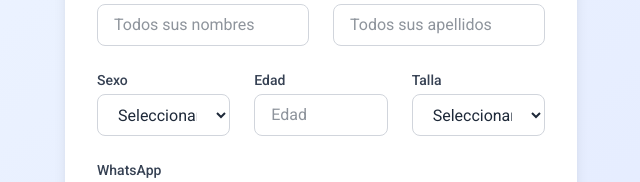
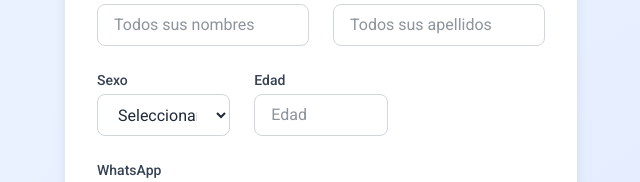
Before and after one commit to jcampbellg/campamento-2025, a Next.js app: page / in a window 1280 px wide. Shown: the part 216-398 px from the top of the page, without its empty margins (319-959 px from the left). Built offline with nearby package versions, Linux system fonts and the light colour scheme; what @prisma-db-1/client, react-hook-mask would draw is missing.

Commit message:
Remove shirt size

```diff
--- a/src/actions/registerAction.tsx
+++ b/src/actions/registerAction.tsx
@@ -7,7 +7,6 @@ interface FormData {
   lastName: string
   gender: 'FEMALE' | 'MALE'
   age: number
-  shirtSize: 'XS' | 'S' | 'M' | 'L' | 'XL' | 'XXL' | 'XXXL' | 'XXXXL'
   notes: string
   country: 'US' | 'HN'
   whatsapp: string
@@ -27,7 +26,7 @@ export default async function registerAction(_: undefined | ReturnAction, payloa
       notes: payload.notes.trim(),
       gender: payload.gender,
       registeredBy: payload.registeredBy.trim(),
-      shirtSize: payload.shirtSize,
+      shirtSize: 'S',
       whatsapp: payload.whatsapp
     }
   })
--- a/src/components/RegisterForm.tsx
+++ b/src/components/RegisterForm.tsx
@@ -14,7 +14,6 @@ interface FormData {
   lastName: string
   gender: 'FEMALE' | 'MALE' | 'default'
   age: number | ''
-  shirtSize: 'XS' | 'S' | 'M' | 'L' | 'XL' | 'XXL' | 'XXXL' | 'XXXXL' | 'default'
   notes: string
   country: 'US' | 'HN'
   whatsapp: string
@@ -63,14 +62,6 @@ const formResolver: Resolver<FormData> = (values) => {
       }
     }
   }
-
-  // Validate shirt size
-  if (!values.shirtSize || values.shirtSize === 'default') {
-    errors.shirtSize = {
-      type: 'required',
-      message: 'Debe seleccionar una talla'
-    }
-  }
   // Validate whatsapp number
   if (!values.whatsapp) {
     errors.whatsapp = {
@@ -115,7 +106,6 @@ export default function RegisterForm() {
       lastName: '',
       gender: 'default',
       age: '',
-      shirtSize: 'default',
       notes: '',
       country: 'HN',
       whatsapp: '',
@@ -152,8 +142,8 @@ export default function RegisterForm() {
 
     run({
       ...data,
+      whatsapp: `${data.country === 'HN' ? '+504' : '+1'} ${data.whatsapp}`,
       age: typeof data.age === 'string' ? parseInt(data.age) : data.age,
-      shirtSize: data.shirtSize === 'default' ? 'M' : data.shirtSize,
       gender: data.gender === 'default' ? 'MALE' : data.gender
     })
   }
@@ -211,25 +201,6 @@ export default function RegisterForm() {
             {...register('age', { valueAsNumber: true })}
           />
           {errors.age && <p className='mt-1 text-xs text-red-600'>{errors.age.message}</p>}
-        </div>
-        <div className='col-span-1'>
-          <label htmlFor='shirtSize' className='block text-sm font-medium text-gray-700 mb-1'>Talla</label>
-          <select
-            id='shirtSize'
-            className={`h-[42px] w-full px-4 py-2 border ${errors.shirtSize ? 'border-red-500' : 'border-gray-300'} rounded-lg focus:outline-none focus:ring-2 focus:ring-blue-500 focus:border-blue-500 transition-colors`}
-            {...register('shirtSize')}
-          >
-            <option disabled value='default'>Seleccionar</option>
-            <option value='XS'>XS</option>
-            <option value='S'>S</option>
-            <option value='M'>M</option>
-            <option value='L'>L</option>
-            <option value='XL'>XL</option>
-            <option value='XXL'>XXL</option>
-            <option value='XXXL'>XXXL</option>
-            <option value='XXXXL'>XXXXL</option>
-          </select>
-          {errors.shirtSize && <p className='mt-1 text-xs text-red-600'>{errors.shirtSize.message}</p>}
         </div>
       </div>      <div>
         <label htmlFor='whatsapp' className='block text-sm font-medium text-gray-700 mb-1'>WhatsApp</label>
```
